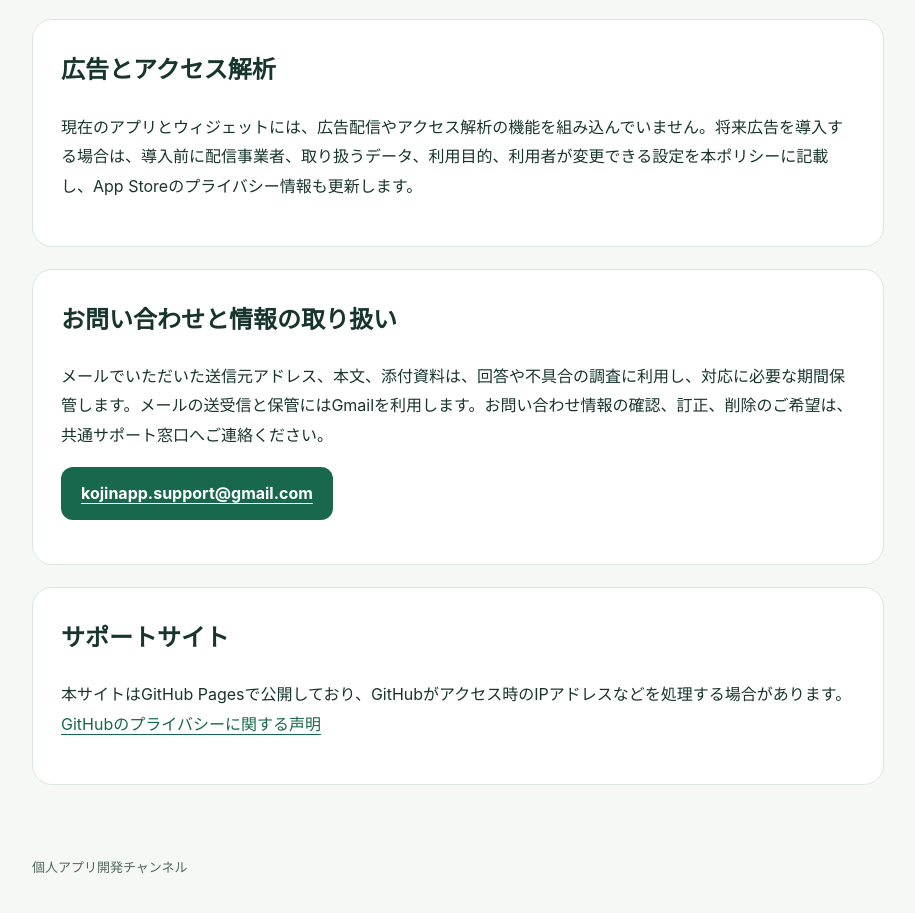
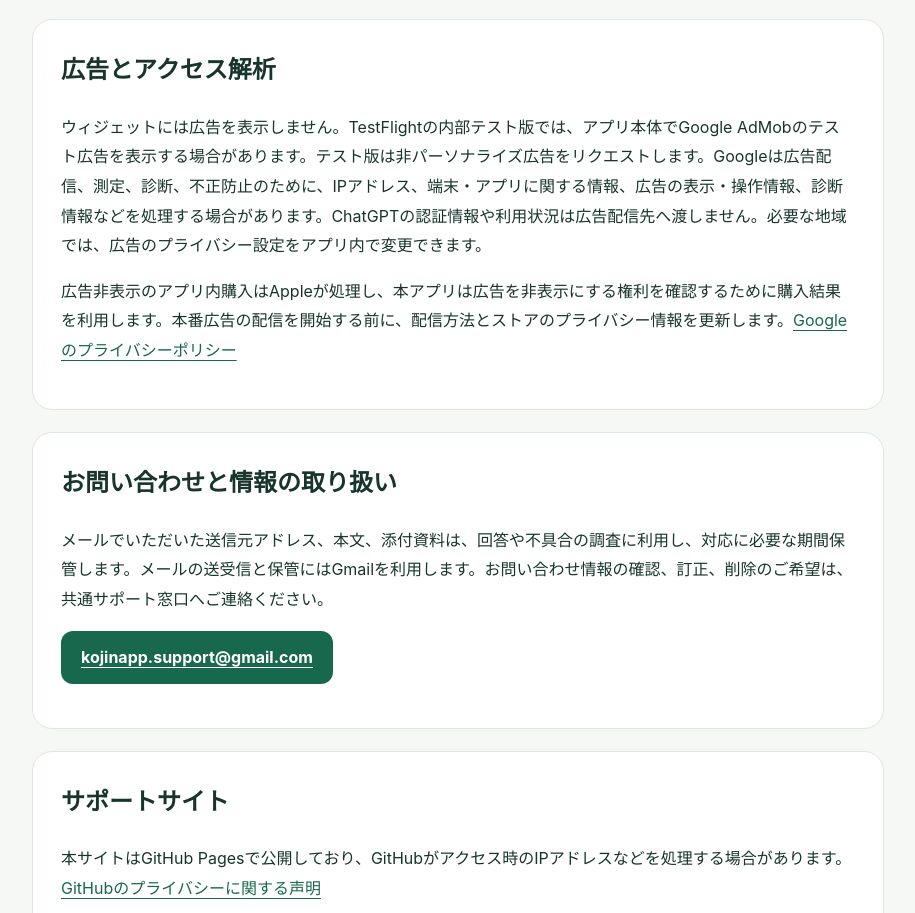
Before and after one commit to coolcoolboys-svg/noreru-bus-support, a plain HTML site: page chatgpt-usage-privacy.html in a window 1280 px wide. Shown: the part 984-1897 px from the top of the page, without its empty margins (182-1097 px from the left). Drawn offline with Linux system fonts and the light colour scheme.

Commit message:
Disclose TestFlight test ads and ad-removal purchases

```diff
--- a/chatgpt-usage-privacy.html
+++ b/chatgpt-usage-privacy.html
@@ -33,7 +33,7 @@
     </section>
     <section class="panel">
       <h2>広告とアクセス解析</h2>
-      <p>現在のアプリとウィジェットには、広告配信やアクセス解析の機能を組み込んでいません。将来広告を導入する場合は、導入前に配信事業者、取り扱うデータ、利用目的、利用者が変更できる設定を本ポリシーに記載し、App Storeのプライバシー情報も更新します。</p>
+      <p>ウィジェットには広告を表示しません。TestFlightの内部テスト版では、アプリ本体でGoogle AdMobのテスト広告を表示する場合があります。テスト版は非パーソナライズ広告をリクエストします。Googleは広告配信、測定、診断、不正防止のために、IPアドレス、端末・アプリに関する情報、広告の表示・操作情報、診断情報などを処理する場合があります。ChatGPTの認証情報や利用状況は広告配信先へ渡しません。必要な地域では、広告のプライバシー設定をアプリ内で変更できます。</p><p>広告非表示のアプリ内購入はAppleが処理し、本アプリは広告を非表示にする権利を確認するために購入結果を利用します。本番広告の配信を開始する前に、配信方法とストアのプライバシー情報を更新します。<a href="https://policies.google.com/privacy?hl=ja">Googleのプライバシーポリシー</a></p>
     </section>
     <section class="panel" id="contact">
       <h2>お問い合わせと情報の取り扱い</h2>
```
